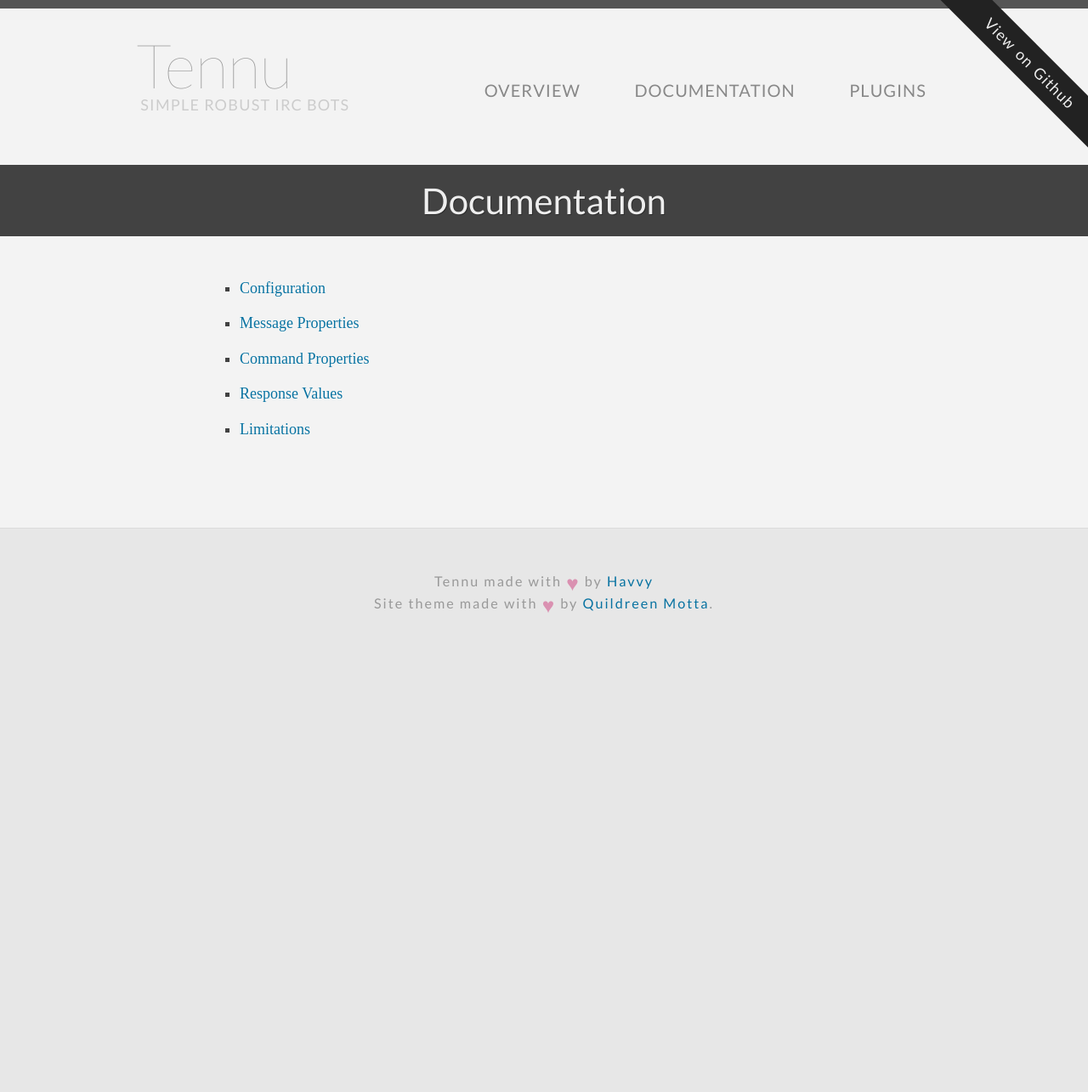
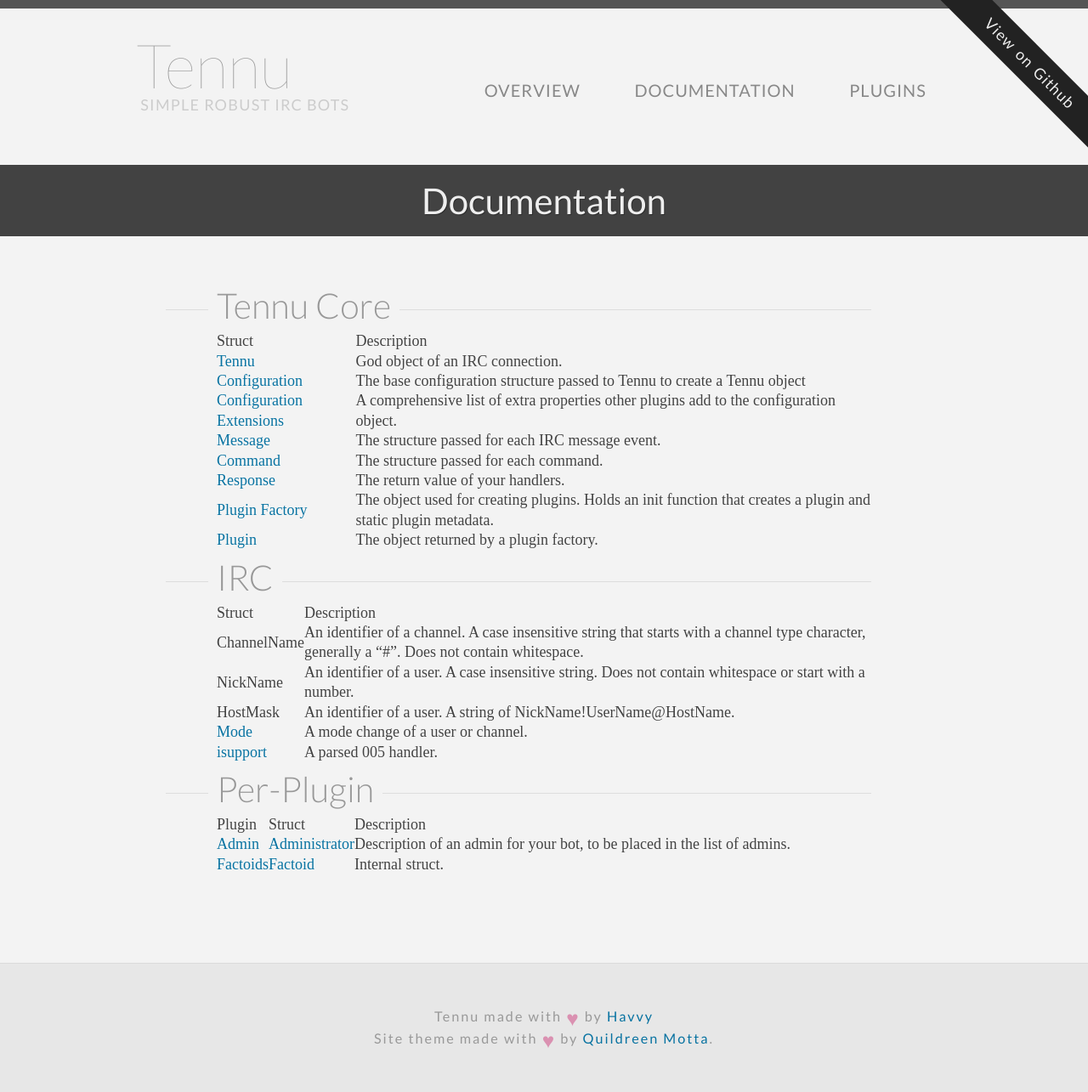
Before and after one commit to Tennu/tennu.github.io, a Jekyll site: the page built from documentation/api/index.md, in a window 1280 px wide. Shown: the whole page at 85% size. Built offline with Jekyll 4.4.1, drawn with Linux system fonts in a browser that asks for light colours; some web fonts are replaced; before the commit the page ends 900 px from its top, so only the background shows below that.

Commit message:
Table for the Reference page.

```diff
--- a/documentation/api/index.md
+++ b/documentation/api/index.md
@@ -3,8 +3,33 @@
 title: Documentation
 ---
 
-* [Configuration](configuration)
-* [Message Properties](message-properties)
-* [Command Properties](command-properties)
-* [Response Values](response)
-* [Limitations](limitations)
+## Tennu Core
+
+| Struct | Description |
+| ------ | ----------- |
+| [Tennu](tennu) | God object of an IRC connection. |
+| [Configuration](configuration) | The base configuration structure passed to Tennu to create a Tennu object |
+| [Configuration Extensions](configuration-extensions) | A comprehensive list of extra properties other plugins add to the configuration object. |
+| [Message](message-properties) | The structure passed for each IRC message event. |
+| [Command](command-properties) | The structure passed for each command. |
+| [Response](response) | The return value of your handlers. |
+| [Plugin Factory](plugin-factory) | The object used for creating plugins. Holds an init function that creates a plugin and static plugin metadata. |
+| [Plugin](plugin) | The object returned by a plugin factory. |
+
+## IRC
+
+| Struct | Description |
+| ------ | ----------- |
+| ChannelName | An identifier of a channel. A case insensitive string that starts with a channel type character, generally a "#". Does not contain whitespace. |
+| NickName | An identifier of a user. A case insensitive string. Does not contain whitespace or start with a number. |
+| HostMask | An identifier of a user. A string of NickName!UserName@HostName.
+| [Mode](mode) | A mode change of a user or channel. |
+| [isupport](isupport) | A parsed 005 handler. |
+
+
+## Per-Plugin
+
+| Plugin | Struct | Description |
+| ------ | ------ | ----------- |
+| [Admin](./plugins/admin) | [Administrator](administrator) | Description of an admin for your bot, to be placed in the list of admins. |
+| [Factoids](./plugins/factoids) | [Factoid](factoid) | Internal struct. |
--- a/documentation/index.html
+++ b/documentation/index.html
@@ -30,7 +29,10 @@
     <li><a href="update">Update Log</a> — Log of backwards incompatible changes
       between versions.</li>
     <li><a href="changelog">Changelog</a> — Log of all changes between versions.</li>
+    <li><a href="limitations">Limitations</a> — The known limitations of the Tennu client.</li>
     <li><a href="http://www.cheatography.com/havvy/cheat-sheets/tennu/">Cheat Sheet</a> —
       Quick reference to functionality provided by Tennu</li>
   </ul>
 </div>
+
+<p>If you cannot find something documented, please <a href="https://github.com/tennu/tennu.github.io">file a bug</a>.</p>
```
Also changed, not shown: other parts of documentation/index.html (+1 -2 lines), documentation/api/limitations.md (+1 -1 lines), documentation/api/plugin-factory.md (added, +4 -0 lines).
